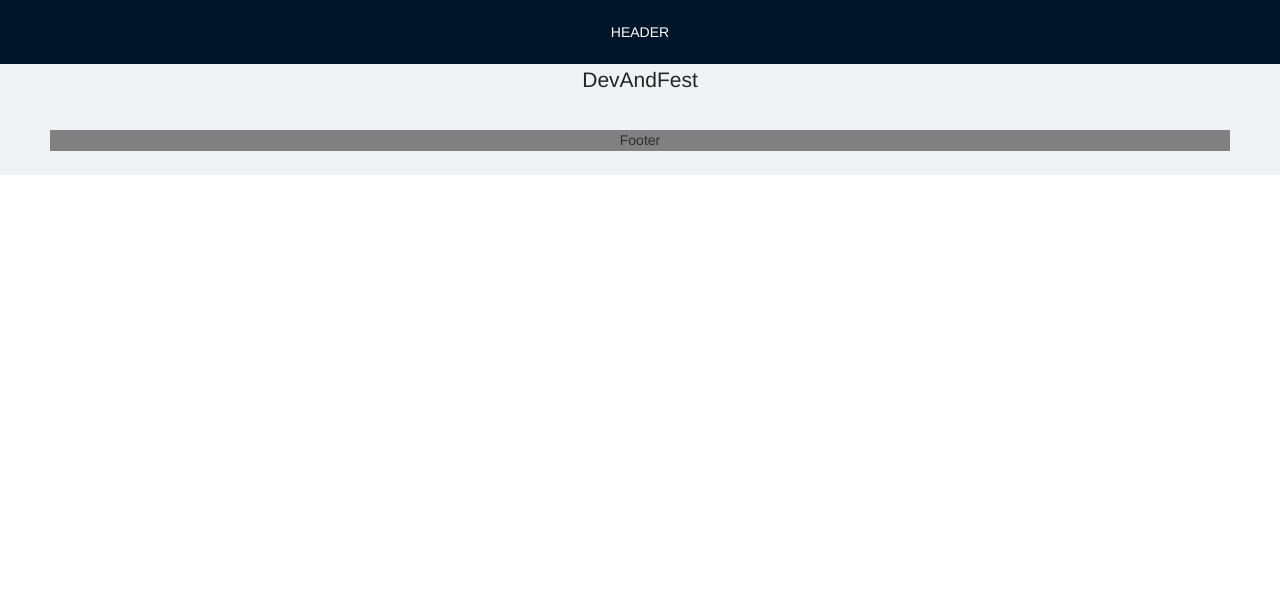
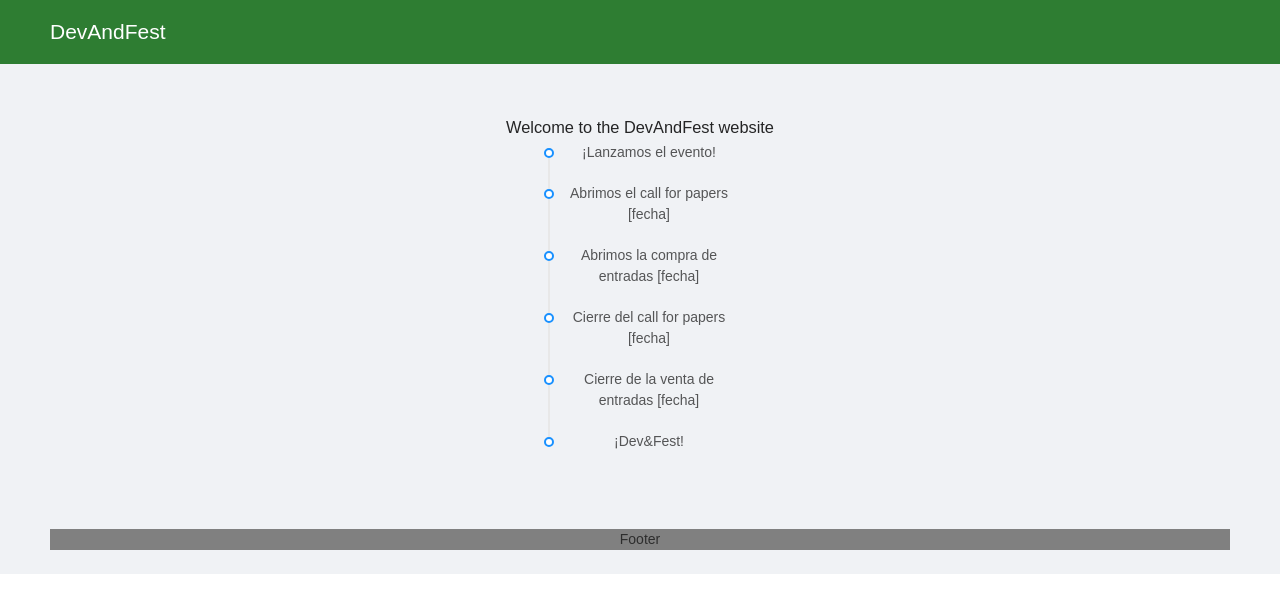
Before and after one commit to devandfest/devandfest, a Vue app: page / in a window 1280 px wide. Shown: the top 612 px of the page. Built offline with nearby package versions, Linux system fonts and the light colour scheme.

Commit message:
Add timeline
    Signed-off-by: Israel Blancas <iblancasa@gmail.com>

```diff
--- a/src/App.vue
+++ b/src/App.vue
@@ -1,12 +1,13 @@
+<!--
+@license
+Copyright (c) 2018 The DevAndFest creators.
+This code may only be used under the MIT style license.
+-->
 <template>
   <div id="app">
     <a-layout>
-      <a-layout-header>
-        <Header/>
-      </a-layout-header>
-      <a-layout-content>
-        <HelloWorld msg="DevAndFest"/>
-      </a-layout-content>
+      <Header title="DevAndFest"/>
+      <Home/>
       <a-layout-footer>
         <Footer/>
       </a-layout-footer>
@@ -15,14 +16,14 @@
 </template>
 
 <script>
-import HelloWorld from './components/HelloWorld.vue'
+import Home from './components/Home.vue'
 import Header from './components/Header.vue'
 import Footer from './components/Footer.vue'
 
 export default {
   name: 'app',
   components: {
-    HelloWorld,
+    Home,
     Header,
     Footer
   }
@@ -31,7 +32,7 @@ export default {
 
 <style>
 #app {
-  font-family: 'Avenir', Helvetica, Arial, sans-serif;
+  font-family: Arial, Helvetica;
   -webkit-font-smoothing: antialiased;
   -moz-osx-font-smoothing: grayscale;
   text-align: center;
--- a/src/components/Header.vue
+++ b/src/components/Header.vue
@@ -1,17 +1,40 @@
+<!--
+@license
+Copyright (c) 2018 The DevAndFest creators.
+This code may only be used under the MIT style license.
+-->
+
 <template>
-    <header>
-        HEADER
-    </header>
+    <a-layout-header id="app-header">
+        <h1>
+            <a id="web-title" href="#">{{title}}</a>
+        </h1>
+    </a-layout-header>
 </template>
 
 <script>
     export default {
-        name: "Header"
+        name: "Header",
+        props: {
+            title: String
+        }
     }
 </script>
 
 <style scoped>
-    header {
+    #app-header{
+        background-color: #2e7d32;
+    }
+
+    #app-header{
+        text-align: left;
+    }
+
+    #web-title {
         color: white;
     }
+
+    #web-title:hover{
+        color: #ccc;
+    }
 </style>
--- a/src/components/HelloWorld.vue
+++ /dev/null
@@ -1,34 +0,0 @@
-<template>
-  <div class="hello">
-    <h1>{{ msg }}</h1>
-  </div>
-</template>
-
-
-<script>
-
-export default {
-  name: 'HelloWorld',
-  props: {
-    msg: String
-  }
-}
-</script>
-
-<!-- Add "scoped" attribute to limit CSS to this component only -->
-<style scoped>
-h3 {
-  margin: 40px 0 0;
-}
-ul {
-  list-style-type: none;
-  padding: 0;
-}
-li {
-  display: inline-block;
-  margin: 0 10px;
-}
-a {
-  color: #42b983;
-}
-</style>
--- /dev/null
+++ b/src/components/Home.vue
@@ -0,0 +1,40 @@
+<!--
+@license
+Copyright (c) 2018 The DevAndFest creators.
+This code may only be used under the MIT style license.
+-->
+<template>
+  <a-layout-content>
+    <div id="content">
+      <section>
+        <header>
+          <h1>Welcome to the DevAndFest website</h1>
+        </header>
+        <Timepath id="timeline"/>
+      </section>
+    </div>
+  </a-layout-content>
+</template>
+
+
+<script>
+
+import Timepath from './Timepath.vue'
+
+export default {
+  name: 'Home',
+  components:{
+    Timepath
+  }
+}
+</script>
+
+<style scoped>
+  #content {
+    margin-top: 4%;
+  }
+
+  #timeline {
+    margin: 0 auto;
+  }
+</style>
--- /dev/null
+++ b/src/components/Timepath.vue
@@ -0,0 +1,24 @@
+<template>
+  <a-timeline id="timeline">
+    <a-timeline-item>¡Lanzamos el evento!</a-timeline-item>
+    <a-timeline-item>Abrimos el call for papers [fecha]</a-timeline-item>
+    <a-timeline-item>Abrimos la compra de entradas [fecha]</a-timeline-item>
+    <a-timeline-item>Cierre del call for papers [fecha]</a-timeline-item>
+    <a-timeline-item>Cierre de la venta de entradas [fecha]</a-timeline-item>
+    <a-timeline-item>¡Dev&Fest!</a-timeline-item>
+  </a-timeline>
+</template>
+
+
+<script>
+    export default {
+        name: "Timepath"
+    }
+</script>
+
+<style scoped>
+  #timeline{
+    width: 15%;
+  }
+
+</style>
--- a/src/main.js
+++ b/src/main.js
@@ -1,9 +1,11 @@
 import Vue from 'vue'
 import App from './App.vue'
-import { Layout } from 'ant-design-vue';
+import { Layout, Timeline, Button } from 'ant-design-vue';
 import 'ant-design-vue/dist/antd.css'
 
 Vue.use(Layout);
+Vue.use(Button);
+Vue.use(Timeline);
 Vue.config.productionTip = false;
 
 new Vue({
```
